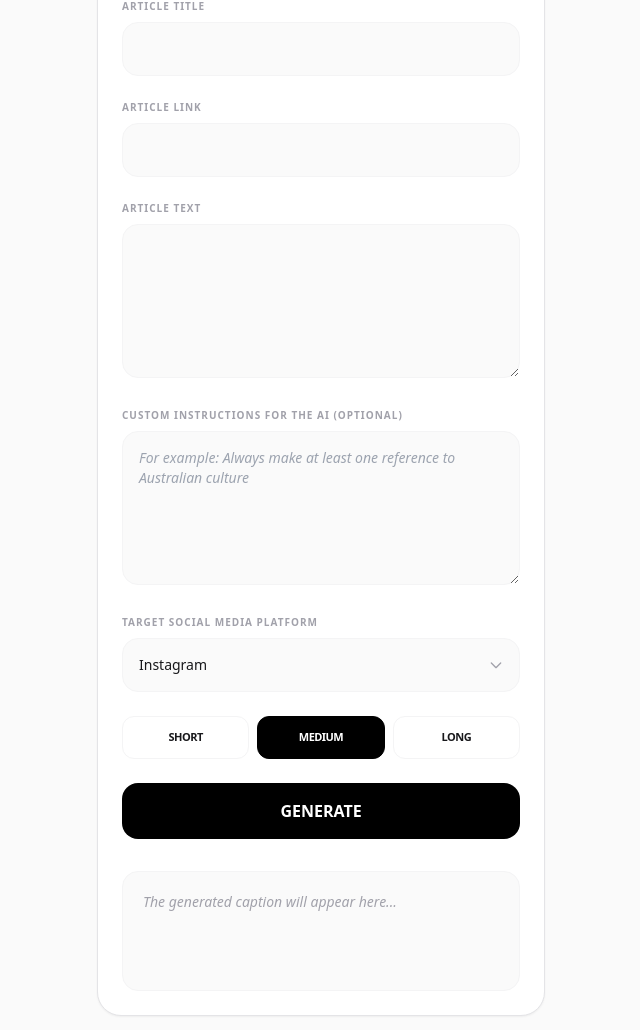
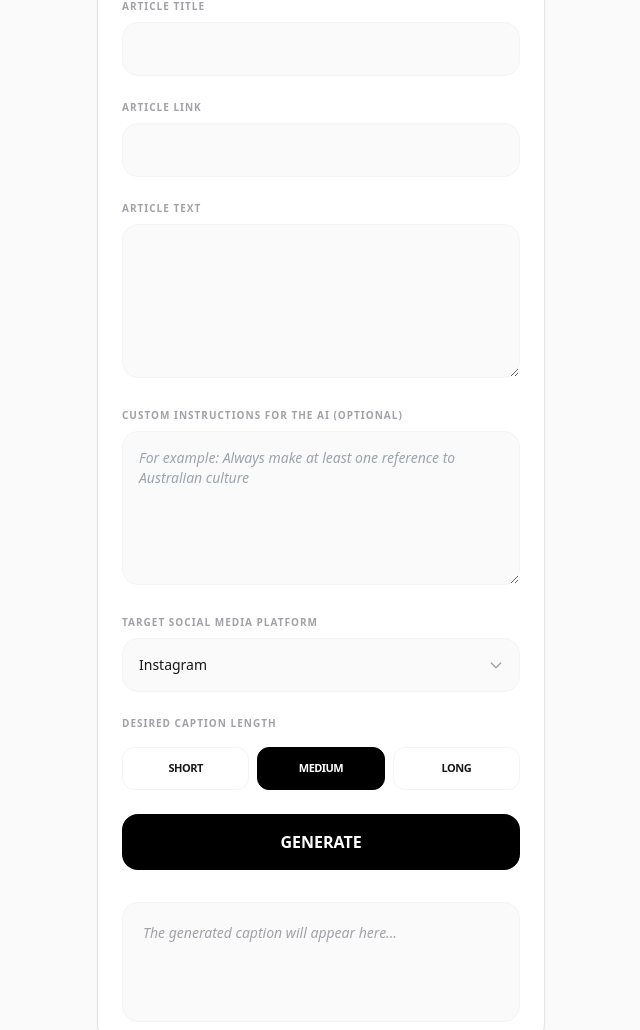
Before and after one commit to peter-ruse/caption-generator, a FastAPI app: page / in a window 1280 px wide. Shown: the part 198-1228 px from the top of the page, without its empty margins (319-959 px from the left). Run offline with FastAPI, Linux system fonts and the light colour scheme; some libraries are stand-ins or nearby versions.

Commit message:
give the group of caption length buttons a label

```diff
--- a/templates/index.html
+++ b/templates/index.html
@@ -144,24 +144,29 @@
 					</div>
 				</div>
 
+        <fieldset class="space-y-2">
+          <legend class="block text-[10px] font-bold uppercase tracking-widest text-zinc-400 mb-2">
+            Desired Caption Length
+          </legend>
+
           <div class="grid grid-cols-3 gap-2">
             {% for style in CaptionStyle %}
             <label class="group">
               <input
                 type="radio"
                 name="caption_style"
+                id="style-{{ style.name }}"
                 value="{{ style.name }}"
                 class="hidden peer"
                 {% if style.name is sameas "MEDIUM" %}checked{% endif %}
               />
-            <div
-              class="text-center py-3 border border-zinc-100 dark:border-zinc-800 rounded-xl peer-checked:bg-black dark:peer-checked:bg-white peer-checked:text-white dark:peer-checked:text-zinc-900 peer-checked:border-black transition-all text-[11px] font-bold uppercase tracking-tighter cursor-pointer"
-            >
+              <div class="text-center py-3 border border-zinc-100 dark:border-zinc-800 rounded-xl peer-checked:bg-black dark:peer-checked:bg-white peer-checked:text-white dark:peer-checked:text-zinc-900 peer-checked:border-black dark:peer-checked:border-white transition-all text-[11px] font-bold uppercase tracking-tighter cursor-pointer">
                 {{ style.value.label }}
               </div>
             </label>
             {% endfor %}
           </div>
+        </fieldset>
 
         <button
           type="submit"
```
Lines whose indentation alone changed are shown as unchanged.
